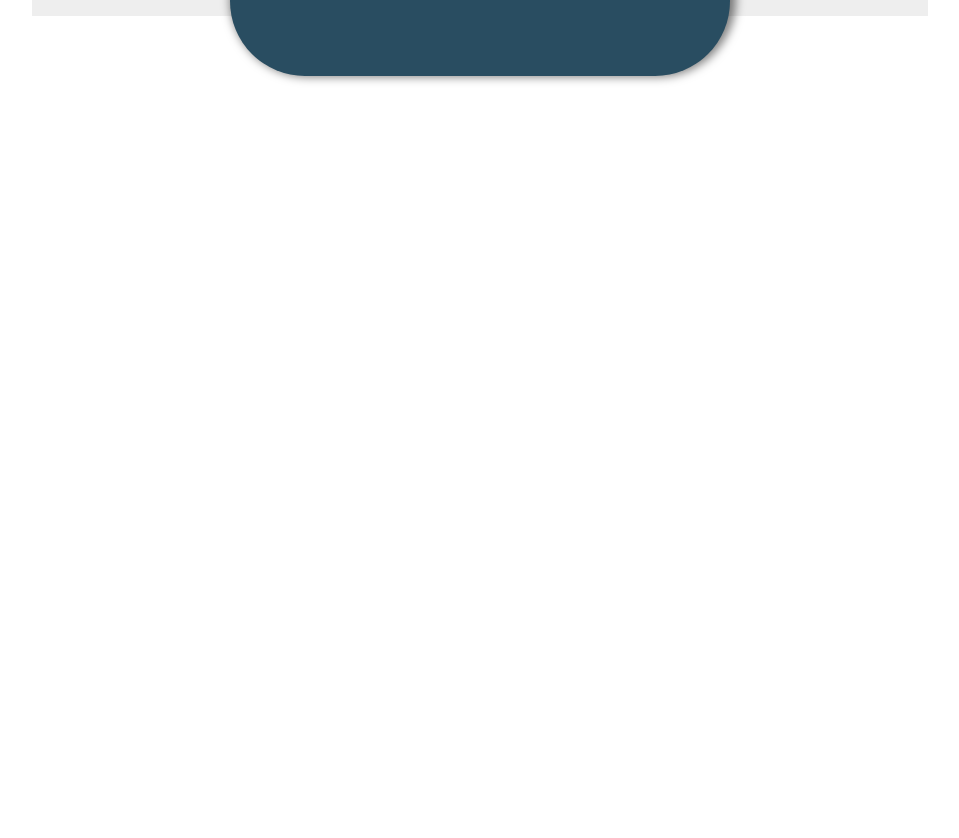
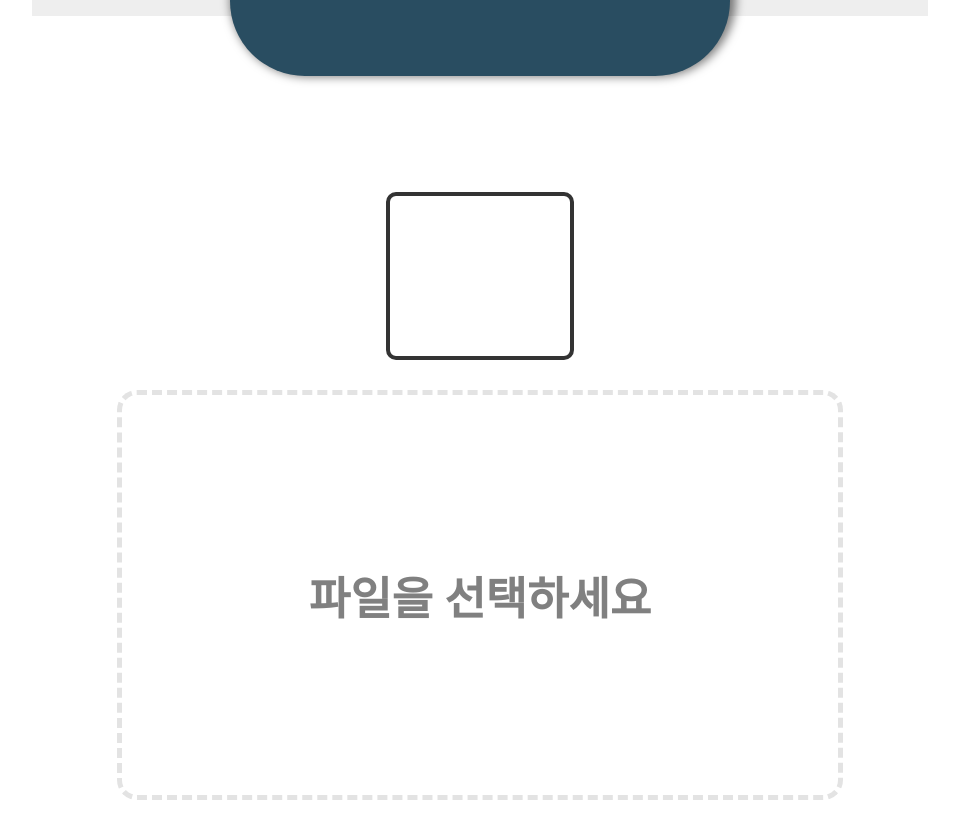
Before and after one commit to jgy4419/variable-site-clone-coding-ts, a React (Create React App) app: page /Etc in a window 1280 px wide. Shown: the part 704-1542 px from the top of the page, without its empty margins (160-1119 px from the left). Before the commit the page ends 800 px from the top, so only its background shows below. Built offline with nearby package versions, Linux system fonts and the light colour scheme.

Commit message:
feat : 2024-01-16 etc(파일 업로드 기능)

```diff
--- a/src/components/SpecificPart/etc/Etc.tsx
+++ b/src/components/SpecificPart/etc/Etc.tsx
@@ -1,10 +1,12 @@
 import React from 'react';
 import ColorChoice from './ColorChoice';
+import FileUploader from './FileUploader';
 
 const Etc = () => {
     return (
         <>
             <ColorChoice/>
+            <FileUploader/>
         </>
     );
 };
--- /dev/null
+++ b/src/components/SpecificPart/etc/FileUploader.tsx
@@ -0,0 +1,48 @@
+import React, { useRef, ChangeEvent } from 'react';
+import * as S from "./style/FileUploader";
+
+const FileUploader: React.FC = () => {
+  const imgContainer = useRef<HTMLDivElement>(null);
+
+  const imageLoader = (e: ProgressEvent<FileReader>) => {
+    const target = e.target as FileReader;
+    const image = new Image();
+    image.src = target.result as string;
+    image.style.width = "100%";
+    image.style.height = "100%";
+    image.style.borderRadius = "20px";
+
+    image.onload = () => {
+      if (imgContainer.current) {
+        imgContainer.current.innerHTML = '';
+        imgContainer.current.appendChild(image);
+      }
+    };
+  };
+
+  const imgFileSelected = async (event: ChangeEvent<HTMLInputElement>) => {
+    const file = event.target.files && event.target.files[0];
+    if (file) {
+      const reader = new FileReader();
+      reader.onload = (e) => {
+        if (e.target) {
+          imageLoader(e);
+        }
+      };
+      reader.readAsDataURL(file);
+    }
+  };
+
+  return (
+    <S.Container>
+      <S.Inner>
+        <S.ImgPreview ref={imgContainer} />
+
+        <S.FileInput onChange={imgFileSelected} type="file" id="input-file" accept="image/*" />
+        <S.Label htmlFor="input-file">파일을 선택하세요</S.Label>
+      </S.Inner>
+    </S.Container>
+  );
+};
+
+export default FileUploader;
--- /dev/null
+++ b/src/components/SpecificPart/etc/style/FileUploader.ts
@@ -0,0 +1,50 @@
+import styled from "styled-components";
+
+export const Container = styled.div`
+    position: relative;
+    width: 100vw;
+    height: 100vh;
+`;
+
+export const Inner = styled.div`
+    position: absolute;
+    width: 70%;
+    height: 100%;
+    inset: 0;
+    margin: auto;
+    display: flex;
+    flex-direction: column;
+    justify-content: center;
+    align-items: center;
+    gap: 30px;
+`;
+
+export const FileInput = styled.input`
+    display: none;
+`;
+
+export const Label = styled.label`
+    width: 80%;
+    height: 50%;
+    border: 5px dashed #e3e3e3;
+    border-radius: 20px;
+    display: flex;
+    justify-content: center;
+    align-items: center;
+    font-size: 45px;
+    font-weight: 700;
+    color: grey;
+    cursor: pointer;
+    transition: .3s;
+    &:hover {
+        color: #333;
+        border: 5px dashed #333;
+    }
+`;
+
+export const ImgPreview = styled.div`
+    width: 20%;
+    height: 20%;
+    border: 4px solid #333;
+    border-radius: 10px;
+`;
```
